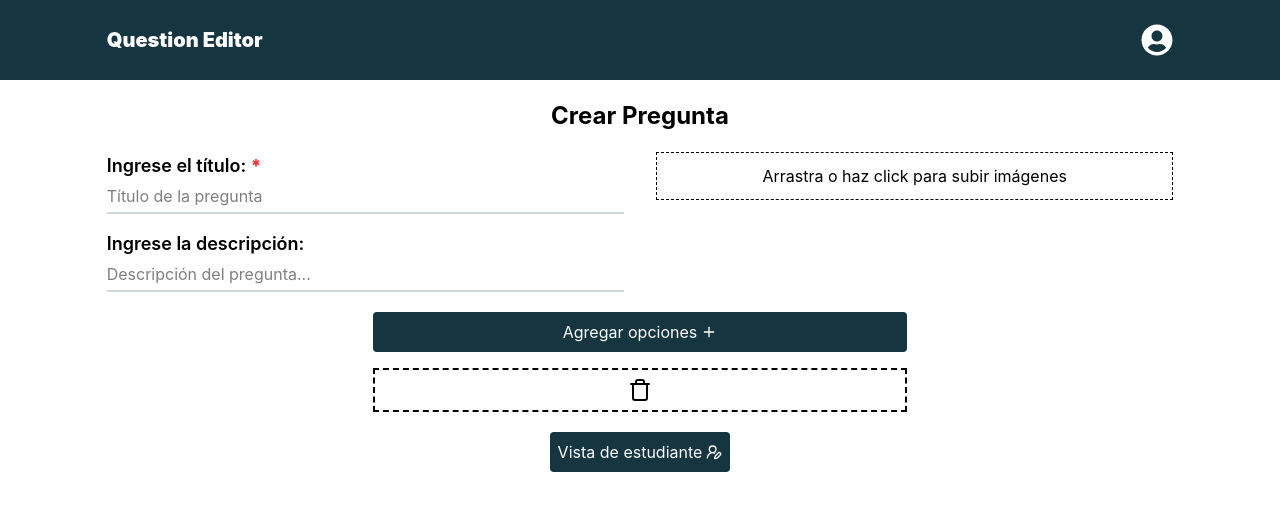
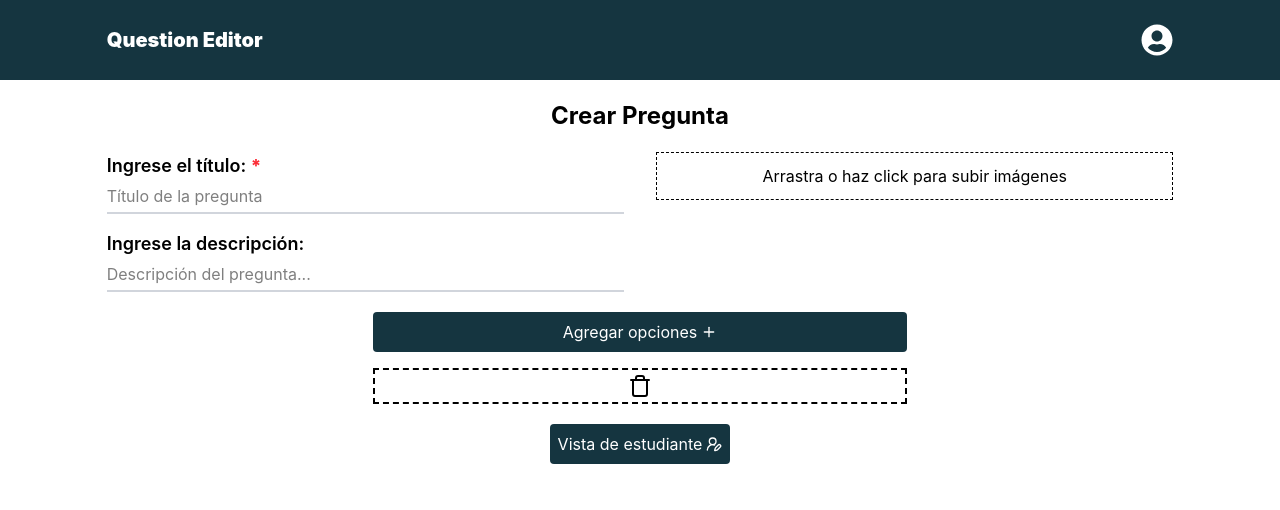
Before and after one commit to sae0-3/bit-a-bit, a React (Vite) app in the folder frontend/: page /questions/dynamic/create in a window 1280 px wide. Shown: the top 510 px of the page. Built offline with nearby package versions, Linux system fonts and the light colour scheme.

Commit message:
feat(frontend): agregar componente contenedor de los elementos arrastrables

```diff
--- /dev/null
+++ b/frontend/src/components/DroppableContainer.tsx
@@ -0,0 +1,28 @@
+import { useDroppable } from '@dnd-kit/core'
+
+type RenderComponentProps = {
+  isOver: boolean
+}
+
+type DroppableContainerProps = {
+  id: string
+  renderComponent: (props: RenderComponentProps) => React.ReactNode
+  className?: string
+}
+
+export const DroppableContainer = ({
+  id,
+  renderComponent,
+  className,
+}: DroppableContainerProps) => {
+  const { setNodeRef, isOver } = useDroppable({ id })
+
+  return (
+    <div
+      ref={setNodeRef}
+      className={className}
+    >
+      {renderComponent({ isOver })}
+    </div>
+  )
+}
--- a/frontend/src/components/TrashBin.tsx
+++ b/frontend/src/components/TrashBin.tsx
@@ -1,17 +1,15 @@
-import { useDroppable } from '@dnd-kit/core'
 import { LuTrash } from 'react-icons/lu'
+import { DroppableContainer } from './DroppableContainer'
 
 export const TrashBin = () => {
-  const { setNodeRef, isOver } = useDroppable({
-    id: 'trash-bin',
-  })
-
   return (
-    <div
-      ref={setNodeRef}
-      className={`flex items-center justify-center w-full border-2 border-dashed p-2 ${isOver ? 'bg-red-200' : ''}`}
-    >
-      <LuTrash className="text-2xl" />
-    </div>
+    <DroppableContainer
+      id="trash-bin"
+      renderComponent={({ isOver }) => (
+        <div className={`flex items-center justify-center border-2 p-1 border-dashed ${isOver ? 'bg-red-200' : ''}`}>
+          <LuTrash className="text-2xl" />
+        </div>
+      )}
+    />
   )
 }
```
